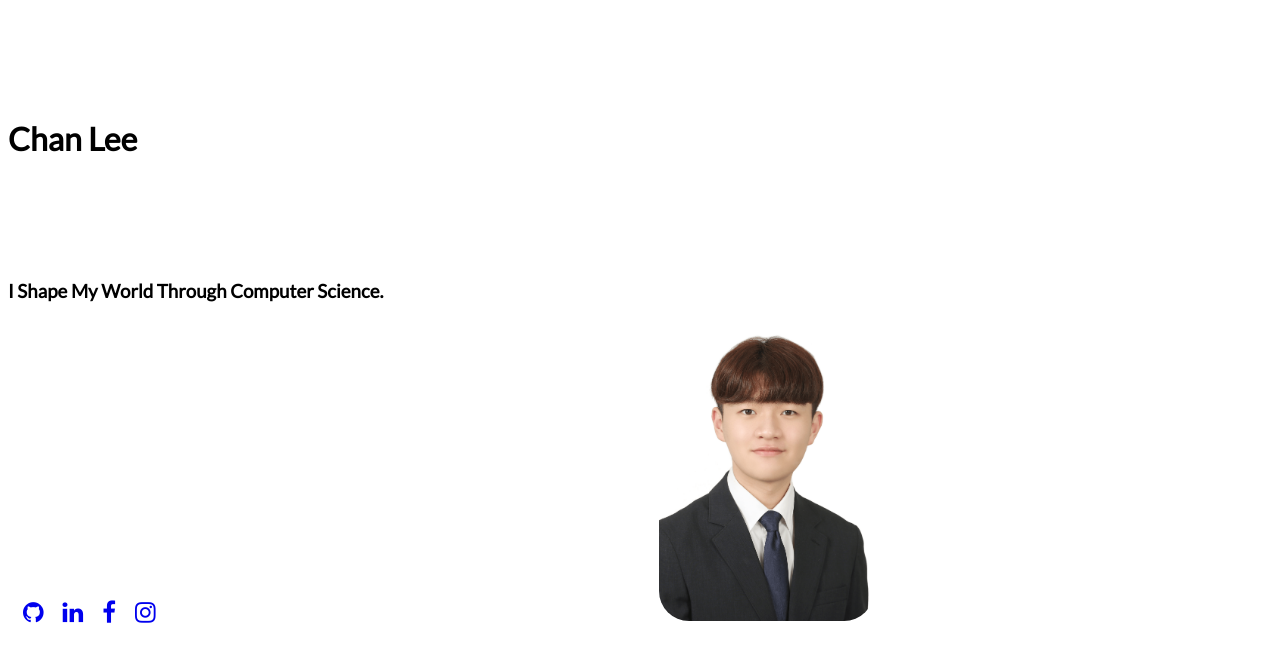
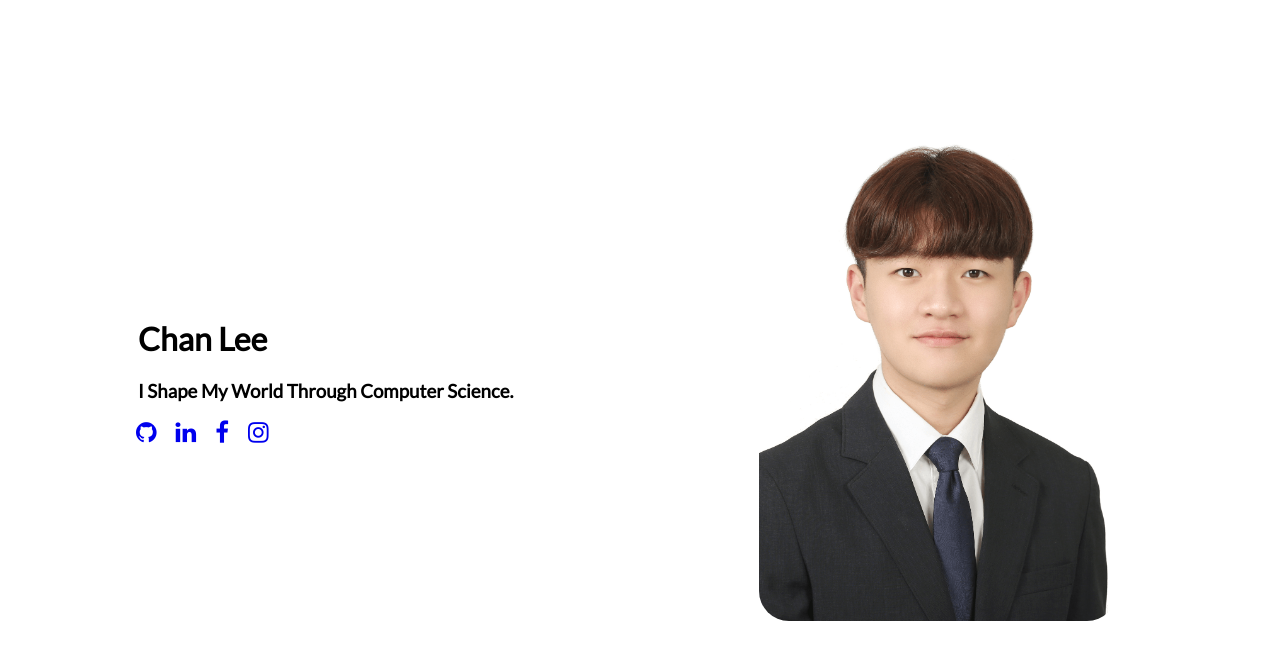
Before and after one commit to chanlee20/new_portfolio, a plain HTML site: page index.html in a window 1280 px wide. Shown: the part 54-716 px from the top of the page. Drawn offline with Linux system fonts and the light colour scheme; a web font is replaced by a local one.

Commit message:
Update style.css

```diff
--- a/style.css
+++ b/style.css
@@ -2,17 +2,23 @@
     font-family: 'Anek Tamil', sans-serif;
     font-family: 'Grape Nuts', cursive;
     font-family: 'Lato', sans-serif;
-    padding-top: 100px;
+    position: relative;
+    left: 130px;
+    top: 300px;
+    width: 50%;
 
 }
 
 .icons{
     margin-left: 15px;
+    position: relative;
+    left: 113px;
+    bottom: 180px;
 }
 
 .pp{
     border-radius: 30px;
     width: auto;
-    height: 300px;
-    margin-left: 500px;
+    height: 500px;
+    margin-left: 600px;
 }
```
